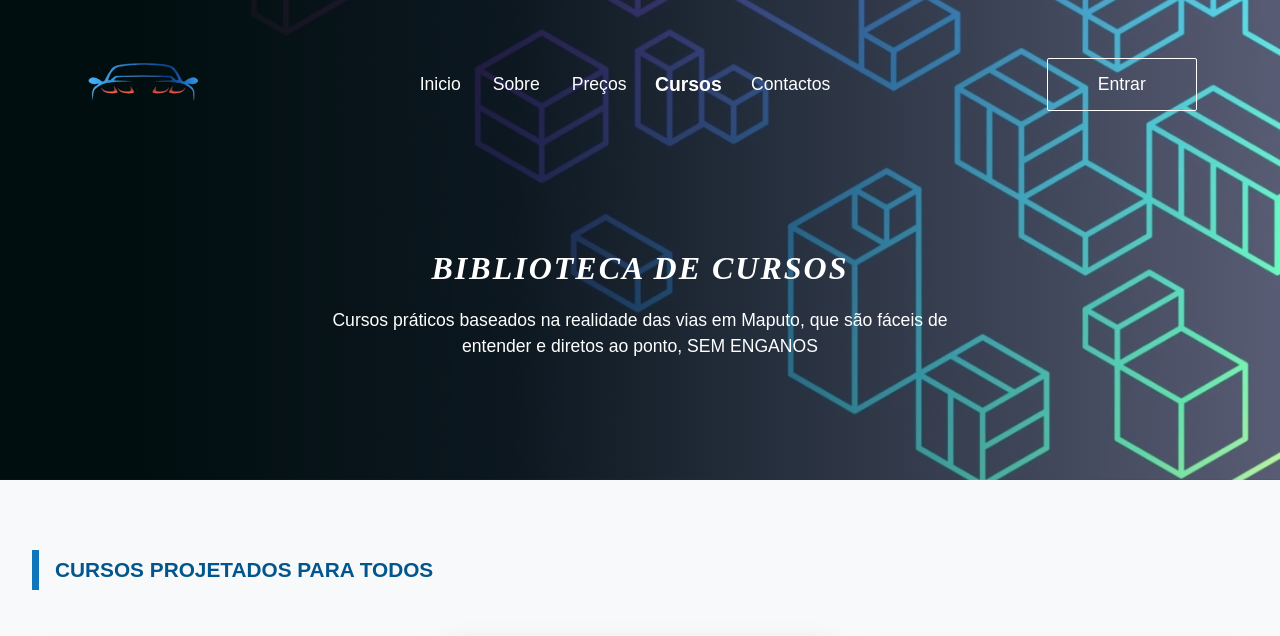
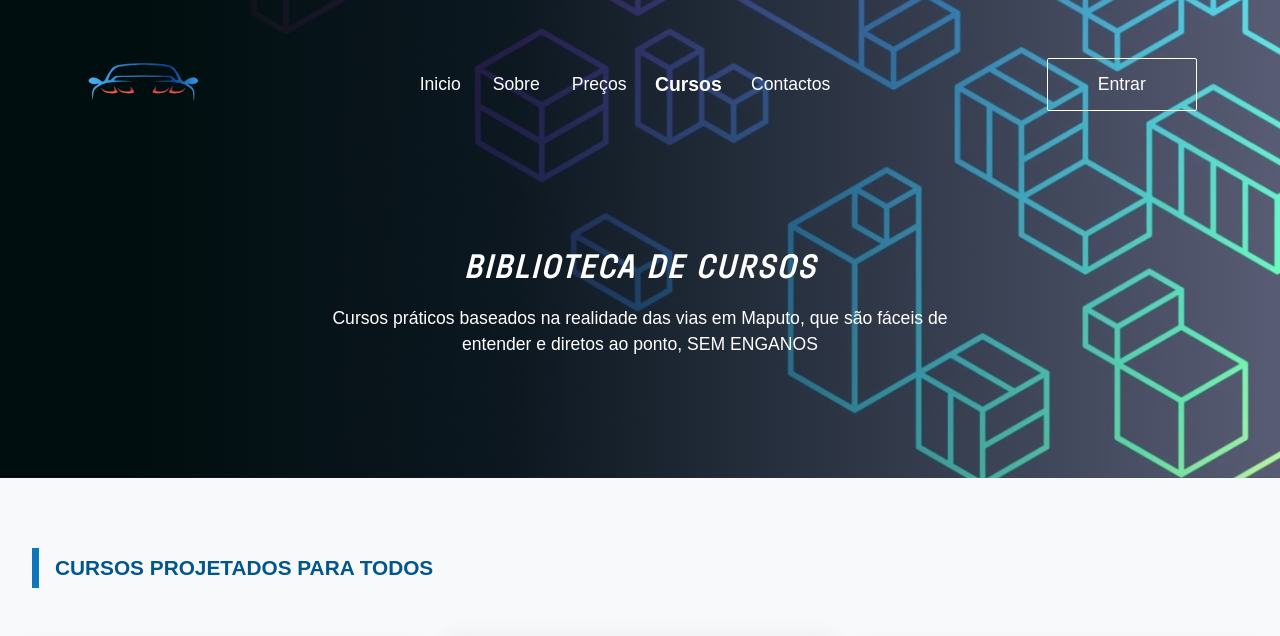
Before and after one commit to Eds-0n/driver_labs, a PHP site: page /driver_labs/assets/pages/cursos.php in a window 1280 px wide. Shown: the top 636 px of the page. Run offline with PHP 8.4, Linux system fonts and the light colour scheme.

Commit message:
Criei uma pasta para armazenar as fontes para que o projecto reconheça as fontes e no ficheiro universal.css adicionei um bloco de codigo para reconhecer as fontes adicionadas

```diff
--- a/assets/css/universal.css
+++ b/assets/css/universal.css
@@ -6,6 +6,16 @@
     --cinza-claro: #F8F9FA;
     --cinza-escuro: #3b3b3b;
     --shadow: 0 0 20px 1px #aaaaaa31;
+}
+
+@font-face {
+    font-family: 'Extatica';
+    src: url('../fonts/Extatica-Regular.otf') format('truetype');
+}
+
+@font-face {
+    font-family: 'Inter';
+    src: url('../fonts/Inter_18pt-Regular.ttf') format('truetype');
 }
 
 * {
```
Also changed, not shown: assets/fonts/Extatica-Regular.otf (added), assets/fonts/Inter_18pt-Regular.ttf (added).
